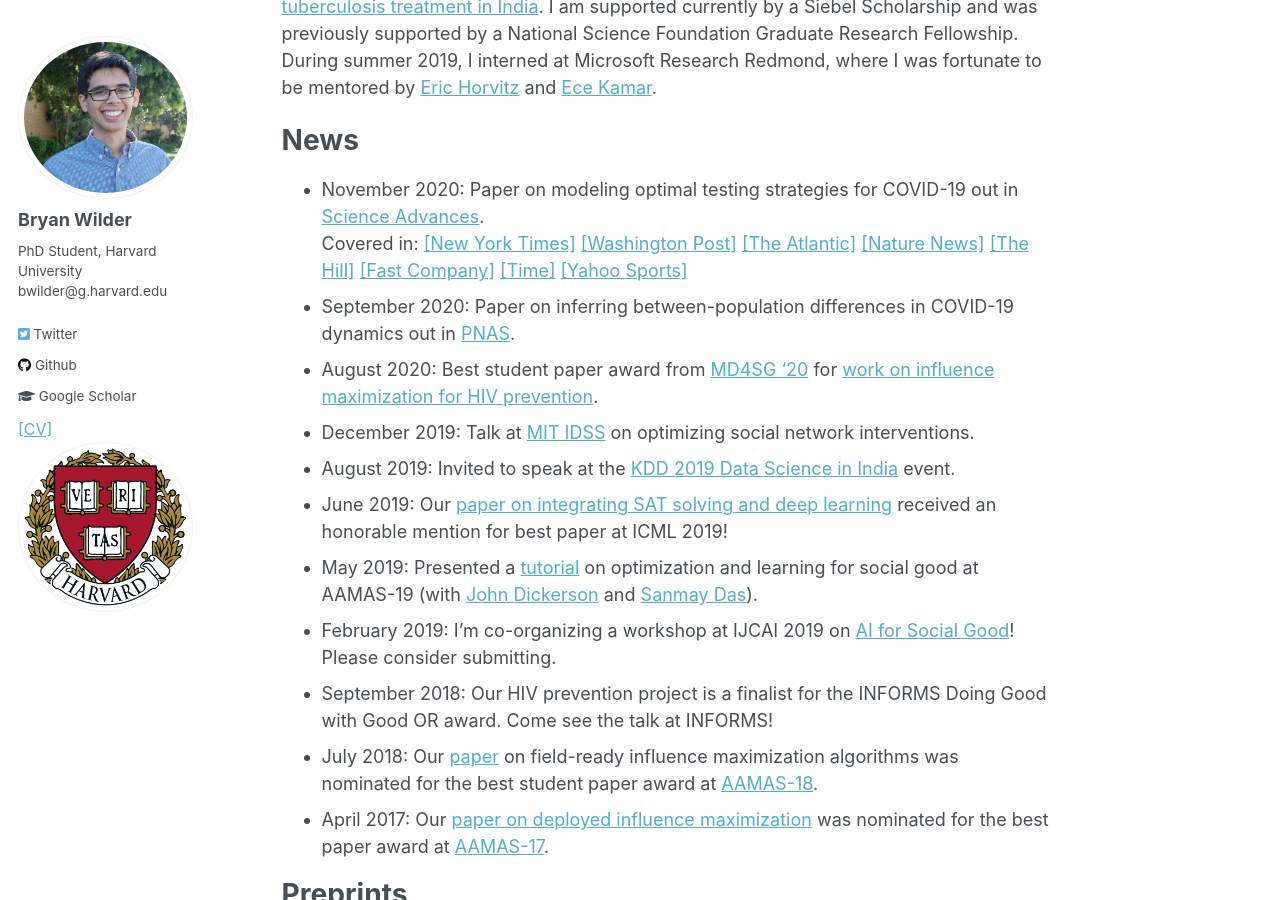
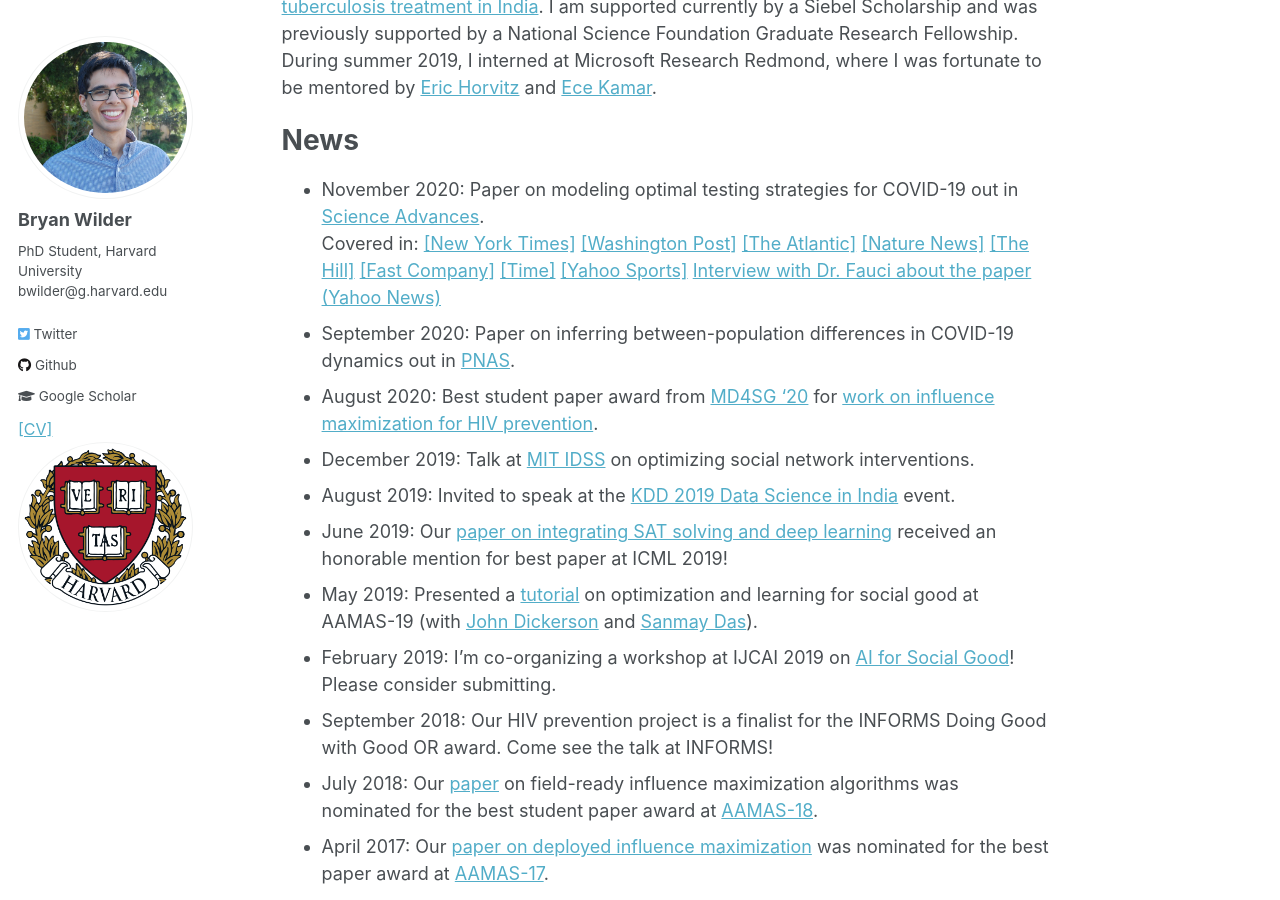
Before and after one commit to bryanwilder/bryanwilder.github.io, a Jekyll site: the page built from _pages/about.md, in a window 1280 px wide and 900 px high, scrolled down 300 px. Built offline with Jekyll 4.4.1, drawn with Linux system fonts in a browser that asks for light colours.

Commit message:
Update about.md

```diff
--- a/_pages/about.md
+++ b/_pages/about.md
@@ -12,6 +12,7 @@
 # News
 *   November 2020: Paper on modeling optimal testing strategies for COVID-19 out in [Science Advances](https://advances.sciencemag.org/content/early/2020/11/20/sciadv.abd5393.1).
 Covered in: [[New York Times]](https://www.nytimes.com/2020/08/06/health/rapid-Covid-tests.html) [[Washington Post]](https://www.washingtonpost.com/health/long-delays-in-getting-test-results-hobble-coronavirus-response/2020/07/12/d32f7fa8-c1fe-11ea-b4f6-cb39cd8940fb_story.html) [[The Atlantic]](https://www.theatlantic.com/health/archive/2020/08/how-to-test-every-american-for-covid-19-every-day/615217/) [[Nature News]](https://www.nature.com/articles/d41586-020-00502-w) [[The Hill]](https://thehill.com/changing-america/well-being/506193-test-frequency-more-important-than-sensitivity-for-coronavirus) [[Fast Company]](https://www.fastcompany.com/90522589/this-covid-19-super-antibody-test-could-provide-new-insights-into-immunity) [[Time]](https://time.com/5873444/radically-rethink-covid-19-testing-approach/) [[Yahoo Sports]](https://sports.yahoo.com/sports-amid-coronavirus-are-league-testing-protocols-impacting-the-u-ss-pandemic-fight-145213814.html)
+[Interview with Dr. Fauci about the paper (Yahoo News)](https://news.yahoo.com/rapid-testing-could-drive-the-epidemic-toward-extinction-164845892.html)
 *   September 2020: Paper on inferring between-population differences in COVID-19 dynamics out in [PNAS](https://www.pnas.org/content/early/2020/09/23/2010651117).
 *   August 2020: Best student paper award from [MD4SG '20](http://md4sg.com/workshop/MD4SG20/index.html) for [work on influence maximization for HIV prevention](https://arxiv.org/pdf/2009.09559.pdf).
 *   December 2019: Talk at [MIT IDSS](https://idss.mit.edu/) on optimizing social network interventions.
```
